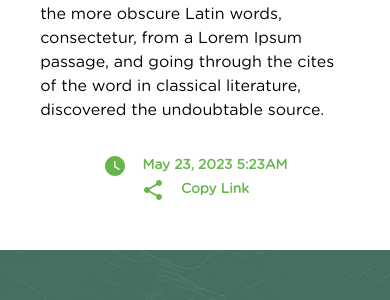
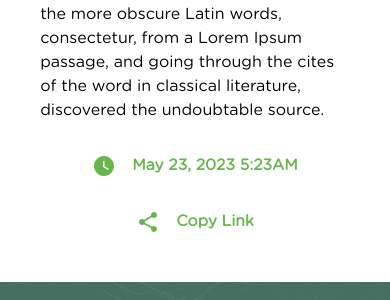
Before and after one commit to kenanmusali/Xacmaz-AgroPark, a React (Vite) app: page /news/1 in a window 390 px wide. Shown: the part 1501-1801 px from the top of the page. Built offline with nearby package versions, Linux system fonts and the light colour scheme; data requests are answered from the project's data file.

Commit message:
0.2 (Uptaded)

```diff
--- a/src/Components/News/responsive.css
+++ b/src/Components/News/responsive.css
@@ -47,7 +47,7 @@
    }
 
    .divNewsTime {
-      font-size: 3.5vw;
+      font-size: 4vw;
    }
 }
 
--- a/src/Components/NewsDetails/responsive.css
+++ b/src/Components/NewsDetails/responsive.css
@@ -11,6 +11,7 @@
     .sharetimenewsdetailicongroup {
         display: flex;
         flex-direction: column;
+        gap: 2rem;
     }
 
  }
```
